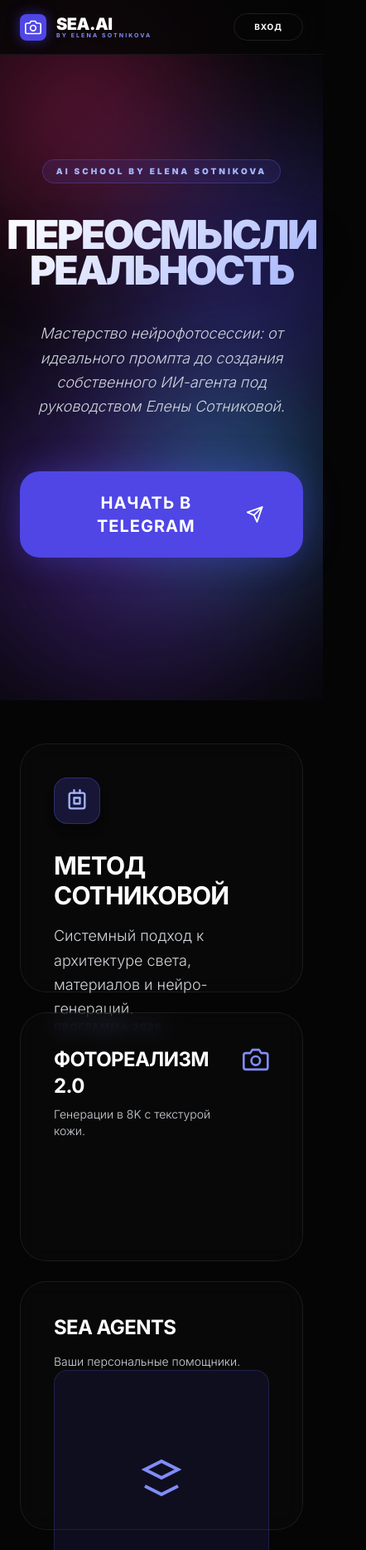
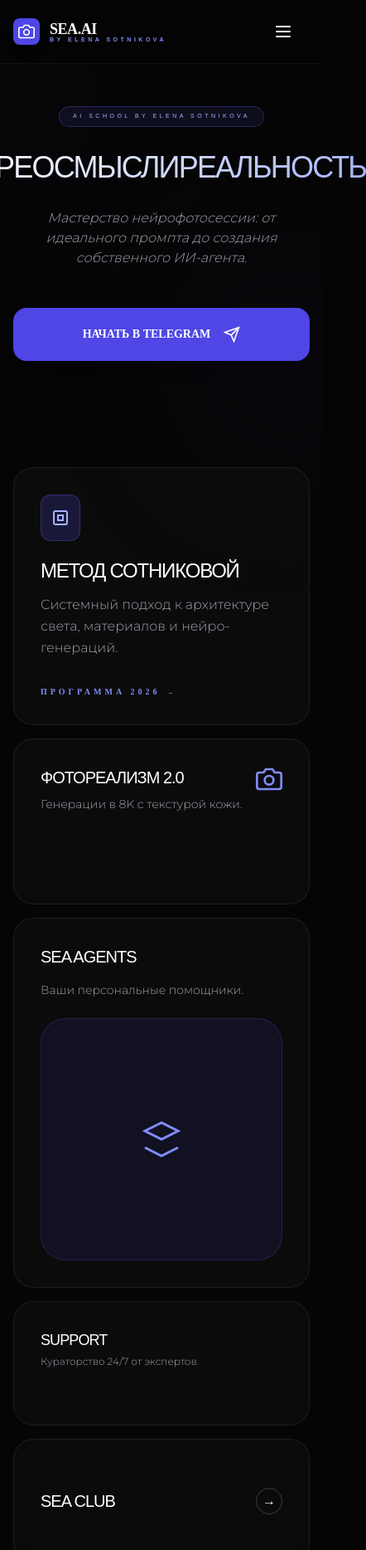
Before and after one commit to alenlawwa-spec/ai-photo-course, a plain HTML site: page index.html in a window 390 px wide. Shown: the top 1868 px of the page at 83% size, 442 px wide, since content can reach past the window. Drawn offline with nearby package versions, Linux system fonts and the light colour scheme; a web font is replaced by a local one.

Commit message:
Add files via upload

```diff
--- a/index.html
+++ b/index.html
@@ -5,24 +5,47 @@
     <meta name="viewport" content="width=device-width, initial-scale=1.0">
     <title>SEA.AI — by Elena Sotnikova</title>
     <script src="https://cdn.tailwindcss.com"></script>
-    <link href="https://fonts.googleapis.com/css2?family=Inter:wght@300;400;700;900&display=swap" rel="stylesheet">
+    <!-- Подключение новых шрифтов -->
+    <link href="https://fonts.googleapis.com/css2?family=Montserrat:wght@300;400&family=Unbounded:wght@900&display=swap" rel="stylesheet">
     <style>
+        :root {
+            --font-heading: 'Unbounded', sans-serif;
+            --font-body: 'Montserrat', sans-serif;
+        }
+
         body {
-            font-family: 'Inter', sans-serif;
+            font-family: var(--font-body);
             background-color: #050505;
             color: white;
             overflow-x: hidden;
             position: relative;
+            font-weight: 300; /* Montserrat Light */
         }
 
-        /* Анимации появления */
+        /* Стили заголовков 2026 */
+        h1, h2, h3, .heading-style {
+            font-family: var(--font-heading);
+            font-weight: 900;
+            text-transform: uppercase;
+            letter-spacing: -0.05em; /* Сближение букв */
+        }
+
+        /* Микро-акценты */
+        .brand-subtext {
+            font-family: var(--font-heading);
+            font-size: 7px;
+            letter-spacing: 0.5em; /* Экстремальный разряд */
+            text-transform: uppercase;
+        }
+
+        /* Анимации */
         @keyframes fadeUp {
-            from { opacity: 0; transform: translateY(40px); }
+            from { opacity: 0; transform: translateY(30px); }
             to { opacity: 1; transform: translateY(0); }
         }
 
         .animate-fade-up {
-            animation: fadeUp 1s cubic-bezier(0.2, 0.8, 0.2, 1) forwards;
+            animation: fadeUp 0.8s cubic-bezier(0.2, 0.8, 0.2, 1) forwards;
             opacity: 0;
         }
 
@@ -32,23 +55,13 @@
             -webkit-text-fill-color: transparent;
         }
 
-        /* Стекло для карточек */
         .glass-card {
-            background: rgba(10, 10, 10, 0.6);
+            background: rgba(15, 15, 15, 0.6);
             backdrop-filter: blur(12px);
             border: 1px solid rgba(255, 255, 255, 0.08);
-            transition: all 0.5s ease;
-            position: relative;
-            z-index: 10;
+            transition: all 0.4s ease;
         }
 
-        .glass-card:hover {
-            border-color: rgba(99, 102, 241, 0.5);
-            background: rgba(15, 15, 15, 0.8);
-            box-shadow: 0 0 50px rgba(79, 70, 229, 0.15);
-        }
-
-        /* Фоновые элементы */
         .parallax-wrapper {
             position: fixed;
             top: 0;
@@ -63,198 +76,222 @@
         .parallax-blob {
             position: absolute;
             border-radius: 50%;
-            filter: blur(60px);
-            opacity: 0.45;
+            filter: blur(80px);
+            opacity: 0.35;
             will-change: transform;
             mix-blend-mode: screen;
         }
 
-        .blob-1 {
-            width: 500px; height: 500px;
-            background: radial-gradient(circle, #4f46e5 0%, transparent 70%);
-            top: 10%; left: 10%;
+        .blob-1 { width: 40vw; height: 40vw; background: radial-gradient(circle, #4f46e5 0%, transparent 70%); top: 5%; left: -10%; }
+        .blob-2 { width: 50vw; height: 50vw; background: radial-gradient(circle, #7c3aed 0%, transparent 70%); top: 40%; right: -15%; }
+
+        #mobile-menu {
+            transform: translateY(-100%);
+            transition: transform 0.4s cubic-bezier(0.4, 0, 0.2, 1);
         }
-        .blob-2 {
-            width: 600px; height: 600px;
-            background: radial-gradient(circle, #7c3aed 0%, transparent 70%);
-            top: 40%; right: -10%;
-        }
-        .blob-3 {
-            width: 350px; height: 350px;
-            background: radial-gradient(circle, #06b6d4 0%, transparent 70%);
-            bottom: 10%; left: 20%;
-        }
-        .blob-4 {
-            width: 450px; height: 450px;
-            background: radial-gradient(circle, #db2777 0%, transparent 70%);
-            top: -10%; right: 20%;
+        #mobile-menu.open {
+            transform: translateY(0);
         }
 
-        section, nav, footer {
-            position: relative;
-            z-index: 10;
+        a, button {
+            min-height: 44px;
+            min-width: 44px;
         }
     </style>
 </head>
 <body>
 
     <div class="parallax-wrapper">
-        <div class="parallax-blob blob-1" data-speed="0.05"></div>
-        <div class="parallax-blob blob-2" data-speed="0.12"></div>
-        <div class="parallax-blob blob-3" data-speed="0.08"></div>
-        <div class="parallax-blob blob-4" data-speed="0.03"></div>
+        <div class="parallax-blob blob-1" data-speed="0.04"></div>
+        <div class="parallax-blob blob-2" data-speed="0.08"></div>
     </div>
 
     <!-- Навигация -->
-    <nav class="fixed top-0 w-full z-50 px-6 py-4 flex justify-between items-center bg-[#050505]/80 backdrop-blur-xl border-b border-white/5">
+    <nav class="fixed top-0 w-full z-[100] px-4 md:px-8 py-4 flex justify-between items-center bg-[#050505]/80 backdrop-blur-xl border-b border-white/5">
         <div class="flex items-center gap-3">
-            <div class="w-8 h-8 bg-indigo-600 rounded-lg flex items-center justify-center shadow-[0_0_15px_rgba(79,70,229,0.5)]">
+            <div class="w-8 h-8 bg-indigo-600 rounded-lg flex items-center justify-center shadow-lg">
                 <svg xmlns="http://www.w3.org/2000/svg" class="text-white w-5 h-5" viewBox="0 0 24 24" fill="none" stroke="currentColor" stroke-width="2" stroke-linecap="round" stroke-linejoin="round"><path d="M23 19a2 2 0 0 1-2 2H3a2 2 0 0 1-2-2V8a2 2 0 0 1 2-2h4l2-3h6l2 3h4a2 2 0 0 1 2 2z"/><circle cx="12" cy="13" r="4"/></svg>
             </div>
             <div class="flex flex-col leading-none">
-                <span class="text-white font-black tracking-tight text-xl uppercase leading-none">SEA.AI</span>
-                <span class="text-[7px] text-indigo-400 font-bold uppercase tracking-[0.3em]">by Elena Sotnikova</span>
+                <span class="text-white font-black tracking-tight text-lg md:text-xl uppercase leading-none font-[Unbounded]">SEA.AI</span>
+                <span class="brand-subtext text-indigo-400 font-bold">by Elena Sotnikova</span>
             </div>
         </div>
-        <div class="hidden md:flex gap-8 text-gray-400 text-sm font-medium">
-            <a href="#features" class="hover:text-white transition-colors text-[10px] uppercase tracking-widest">Возможности</a>
-            <a href="#about" class="hover:text-white transition-colors text-[10px] uppercase tracking-widest">Обучение</a>
-            <a href="#community" class="hover:text-white transition-colors text-[10px] uppercase tracking-widest">Сообщество</a>
+
+        <div class="hidden lg:flex gap-8 text-gray-400 text-[9px] font-bold uppercase tracking-[0.3em]">
+            <a href="#features" class="hover:text-white transition-colors">Возможности</a>
+            <a href="#about" class="hover:text-white transition-colors">Обучение</a>
+            <a href="#community" class="hover:text-white transition-colors">Сообщество</a>
         </div>
-        <button class="px-6 py-2 rounded-full border border-white/10 text-white text-[10px] font-bold uppercase tracking-widest hover:bg-white hover:text-black transition-all duration-300">
+
+        <div class="flex items-center gap-4">
+            <button class="hidden sm:block px-6 py-2 rounded-full border border-white/10 text-white text-[9px] font-bold uppercase tracking-[0.3em] hover:bg-white hover:text-black transition-all">
                 Вход
             </button>
+            <button id="menu-toggle" class="lg:hidden text-white focus:outline-none">
+                <svg id="menu-icon" xmlns="http://www.w3.org/2000/svg" class="h-6 w-6" fill="none" viewBox="0 0 24 24" stroke="currentColor">
+                    <path stroke-linecap="round" stroke-linejoin="round" stroke-width="2" d="M4 6h16M4 12h16M4 18h16" />
+                </svg>
+            </button>
+        </div>
     </nav>
 
-    <!-- Главный экран -->
-    <section class="pt-48 pb-32 px-6 flex flex-col items-center text-center">
-        <!-- ЗАМЕНА: Education -> School -->
-        <div class="animate-fade-up inline-flex items-center gap-2 px-4 py-1.5 rounded-full border border-indigo-500/30 bg-indigo-500/10 mb-10 backdrop-blur-sm" style="animation-delay: 0.1s">
-            <span class="text-[10px] font-black tracking-[0.3em] uppercase text-indigo-300">AI SCHOOL by Elena Sotnikova</span>
+    <!-- Мобильное меню -->
+    <div id="mobile-menu" class="fixed top-0 left-0 w-full h-fit bg-[#0a0a0a] z-[90] pt-24 pb-10 px-6 border-b border-white/10 lg:hidden shadow-2xl">
+        <div class="flex flex-col gap-6 text-center">
+            <a href="#features" class="mobile-link text-xl font-black uppercase tracking-tighter font-[Unbounded]">Возможности</a>
+            <a href="#about" class="mobile-link text-xl font-black uppercase tracking-tighter font-[Unbounded]">Обучение</a>
+            <a href="#community" class="mobile-link text-xl font-black uppercase tracking-tighter font-[Unbounded]">Сообщество</a>
+            <button class="mt-4 w-full py-4 rounded-2xl bg-indigo-600 font-black uppercase tracking-widest font-[Unbounded] text-xs">Вход</button>
+        </div>
     </div>
 
-        <h1 class="animate-fade-up text-5xl md:text-8xl lg:text-[110px] font-black tracking-tighter mb-10 leading-[0.9] text-gradient drop-shadow-2xl uppercase" style="animation-delay: 0.2s">
-            ПЕРЕОСМЫСЛИ<br>РЕАЛЬНОСТЬ
+    <!-- Hero Section -->
+    <section class="relative pt-32 md:pt-48 pb-20 md:pb-32 px-4 flex flex-col items-center text-center">
+        <div class="animate-fade-up inline-flex items-center gap-2 px-4 py-1.5 rounded-full border border-indigo-500/30 bg-indigo-500/10 mb-8 md:mb-10 backdrop-blur-sm">
+            <span class="brand-subtext text-indigo-300">AI SCHOOL by Elena Sotnikova</span>
+        </div>
+
+        <h1 class="animate-fade-up text-4xl sm:text-6xl md:text-8xl lg:text-[110px] mb-8 md:mb-10 leading-[0.95] md:leading-[0.9] text-gradient">
+            ПЕРЕОСМЫСЛИ<br class="hidden sm:block">РЕАЛЬНОСТЬ
         </h1>
 
-        <p class="animate-fade-up max-w-3xl text-lg md:text-2xl text-gray-300 mb-16 leading-relaxed font-light italic" style="animation-delay: 0.3s">
-            Мастерство нейрофотосессии: от идеального промпта до создания собственного ИИ-агента под руководством Елены Сотниковой.
+        <p class="animate-fade-up max-w-2xl text-base md:text-xl text-gray-400 mb-12 md:mb-16 px-4 md:px-0 font-light italic">
+            Мастерство нейрофотосессии: от идеального промпта до создания собственного ИИ-агента.
         </p>
 
-        <a href="https://t.me/yourchannel" class="animate-fade-up group relative px-12 py-6 rounded-3xl bg-indigo-600 text-white font-bold text-xl overflow-hidden transition-all hover:bg-indigo-500 hover:scale-105 active:scale-95 shadow-[0_0_40px_rgba(79,70,229,0.4)]" style="animation-delay: 0.4s">
-            <span class="relative flex items-center gap-4 uppercase tracking-wider z-10">
-                Начать в Telegram
-                <svg xmlns="http://www.w3.org/2000/svg" class="w-6 h-6" viewBox="0 0 24 24" fill="none" stroke="currentColor" stroke-width="2" stroke-linecap="round" stroke-linejoin="round"><line x1="22" y1="2" x2="11" y2="13"/><polygon points="22 2 15 22 11 13 2 9 22 2"/></svg>
-            </span>
+        <a href="https://t.me/yourchannel" class="animate-fade-up w-full sm:w-auto flex justify-center items-center gap-4 px-8 md:px-12 py-5 md:py-6 rounded-2xl md:rounded-[40px] bg-indigo-600 text-white font-black text-sm md:text-lg shadow-lg hover:bg-indigo-500 transition-all active:scale-95 font-[Unbounded]">
+            НАЧАТЬ В TELEGRAM
+            <svg xmlns="http://www.w3.org/2000/svg" class="w-5 h-5 md:w-6 h-6" viewBox="0 0 24 24" fill="none" stroke="currentColor" stroke-width="2"><line x1="22" y1="2" x2="11" y2="13"/><polygon points="22 2 15 22 11 13 2 9 22 2"/></svg>
         </a>
     </section>
 
     <!-- Bento Grid -->
-    <section id="features" class="max-w-7xl mx-auto px-6 py-24">
-        <div class="grid grid-cols-1 md:grid-cols-4 gap-6 auto-rows-[300px]">
+    <section id="features" class="max-w-7xl mx-auto px-4 md:px-6 py-12 md:py-24">
+        <div class="grid grid-cols-1 sm:grid-cols-2 lg:grid-cols-4 gap-4 md:gap-6 auto-rows-min lg:auto-rows-[300px]">
 
-            <div class="animate-fade-up glass-card md:col-span-2 md:row-span-2 p-10 rounded-[32px] flex flex-col justify-between" style="animation-delay: 0.5s">
+            <div class="animate-fade-up glass-card sm:col-span-2 lg:row-span-2 p-8 md:p-10 rounded-[24px] md:rounded-[40px] flex flex-col justify-between order-1">
                 <div>
-                    <div class="w-14 h-14 rounded-2xl bg-indigo-900/40 border border-indigo-500/30 flex items-center justify-center mb-8 shadow-lg">
-                        <svg xmlns="http://www.w3.org/2000/svg" class="text-indigo-300 w-7 h-7" viewBox="0 0 24 24" fill="none" stroke="currentColor" stroke-width="2" stroke-linecap="round" stroke-linejoin="round"><rect x="4" y="4" width="16" height="16" rx="2" ry="2"/><rect x="9" y="9" width="6" height="6"/><line x1="9" y1="1" x2="9" y2="4"/><line x1="15" y1="1" x2="15" y2="4"/></svg>
+                    <div class="w-12 h-12 md:w-14 h-14 rounded-xl bg-indigo-900/40 border border-indigo-500/30 flex items-center justify-center mb-6 md:mb-8">
+                        <svg xmlns="http://www.w3.org/2000/svg" class="text-indigo-300 w-6 h-6 md:w-7 h-7" viewBox="0 0 24 24" fill="none" stroke="currentColor" stroke-width="2"><rect x="4" y="4" width="16" height="16" rx="2"/><rect x="9" y="9" width="6" height="6"/></svg>
                     </div>
-                    <h3 class="text-3xl font-bold mb-4 uppercase tracking-tight">Метод Сотниковой</h3>
-                    <p class="text-gray-300 text-lg font-light leading-relaxed">Системный подход к архитектуре света, материалов и нейро-генераций.</p>
+                    <h3 class="text-2xl md:text-3xl mb-4 leading-none">Метод Сотниковой</h3>
+                    <p class="text-gray-400 text-base md:text-lg font-light leading-relaxed">Системный подход к архитектуре света, материалов и нейро-генераций.</p>
                 </div>
-                <div class="text-indigo-400 font-bold uppercase text-xs tracking-widest">Программа 2026 →</div>
+                <div class="mt-8 text-indigo-400 font-bold uppercase text-[10px] tracking-[0.4em] font-[Unbounded]">Программа 2026 →</div>
             </div>
 
-            <div class="animate-fade-up glass-card md:col-span-2 p-10 rounded-[32px] flex flex-col justify-between" style="animation-delay: 0.6s">
-                <div class="flex items-start justify-between">
+            <div class="animate-fade-up glass-card sm:col-span-2 p-8 md:p-10 rounded-[24px] md:rounded-[40px] flex flex-col justify-between order-2 min-h-[200px]">
+                <div class="flex items-start justify-between gap-4">
                     <div>
-                        <h3 class="text-2xl font-bold mb-2 uppercase tracking-tight text-white">Фотореализм 2.0</h3>
-                        <p class="text-gray-300 font-light text-sm">Генерации в 8K с текстурой кожи.</p>
+                        <h3 class="text-xl md:text-2xl mb-2">Фотореализм 2.0</h3>
+                        <p class="text-gray-400 font-light text-sm">Генерации в 8K с текстурой кожи.</p>
                     </div>
-                    <svg xmlns="http://www.w3.org/2000/svg" class="text-indigo-400 w-8 h-8" viewBox="0 0 24 24" fill="none" stroke="currentColor" stroke-width="2" stroke-linecap="round" stroke-linejoin="round"><path d="M23 19a2 2 0 0 1-2 2H3a2 2 0 0 1-2-2V8a2 2 0 0 1 2-2h4l2-3h6l2 3h4a2 2 0 0 1 2 2z"/><circle cx="12" cy="13" r="4"/></svg>
+                    <svg xmlns="http://www.w3.org/2000/svg" class="text-indigo-400 w-8 h-8 shrink-0" fill="none" stroke="currentColor" stroke-width="2" viewBox="0 0 24 24"><path d="M23 19a2 2 0 0 1-2 2H3a2 2 0 0 1-2-2V8a2 2 0 0 1 2-2h4l2-3h6l2 3h4a2 2 0 0 1 2 2z"/><circle cx="12" cy="13" r="4"/></svg>
                 </div>
             </div>
 
-            <div class="animate-fade-up glass-card md:row-span-2 p-10 rounded-[32px] flex flex-col justify-between" style="animation-delay: 0.7s">
+            <div class="animate-fade-up glass-card lg:row-span-2 p-8 md:p-10 rounded-[24px] md:rounded-[40px] flex flex-col justify-between order-3 lg:order-4 min-h-[300px]">
                 <div>
-                    <h3 class="text-2xl font-bold mb-4 leading-tight uppercase tracking-tight text-white">SEA Agents</h3>
-                    <p class="text-gray-300 font-light text-sm">Ваши персональные помощники.</p>
+                    <h3 class="text-xl md:text-2xl mb-4">SEA Agents</h3>
+                    <p class="text-gray-400 font-light text-sm">Ваши персональные помощники.</p>
                 </div>
-                <div class="w-full aspect-square bg-indigo-900/20 rounded-2xl border border-indigo-500/20 flex items-center justify-center">
-                    <svg xmlns="http://www.w3.org/2000/svg" class="text-indigo-400 w-12 h-12" viewBox="0 0 24 24" fill="none" stroke="currentColor" stroke-width="2"><polygon points="12 2 2 7 12 12 22 7 12 2"/><polyline points="2 17 12 22 22 17"/></svg>
+                <div class="w-full aspect-square bg-indigo-900/20 rounded-[30px] border border-indigo-500/20 flex items-center justify-center mt-6">
+                    <svg xmlns="http://www.w3.org/2000/svg" class="text-indigo-400 w-12 h-12" fill="none" stroke="currentColor" stroke-width="1.5" viewBox="0 0 24 24"><polygon points="12 2 2 7 12 12 22 7 12 2"/><polyline points="2 17 12 22 22 17"/></svg>
                 </div>
             </div>
 
-            <div class="animate-fade-up glass-card p-10 rounded-[32px]" style="animation-delay: 0.8s">
-                <h3 class="text-xl font-bold mb-2 uppercase tracking-tight text-white">Support</h3>
-                <p class="text-gray-300 text-sm font-light">Кураторство 24/7.</p>
+            <div class="animate-fade-up glass-card p-8 rounded-[24px] order-4 lg:order-3 min-h-[150px]">
+                <h3 class="text-lg mb-1">Support</h3>
+                <p class="text-gray-400 text-xs font-light">Кураторство 24/7 от экспертов.</p>
             </div>
 
-            <div class="animate-fade-up glass-card md:col-span-2 p-10 rounded-[32px] flex items-center justify-between" style="animation-delay: 0.9s">
-                <div>
-                    <h3 class="text-2xl font-bold mb-2 uppercase tracking-tight text-white">SEA CLUB</h3>
-                    <p class="text-gray-300 font-light text-sm italic">База коммерческих заказов.</p>
-                </div>
+            <div class="animate-fade-up glass-card sm:col-span-1 lg:col-span-2 p-8 rounded-[24px] order-5 flex items-center justify-between min-h-[150px]">
+                <h3 class="text-xl md:text-2xl">SEA CLUB</h3>
+                <div class="w-8 h-8 rounded-full border border-white/20 flex items-center justify-center">→</div>
             </div>
 
         </div>
     </section>
 
-    <!-- Hook Section -->
-    <section id="about" class="py-32 px-6 border-y border-white/5 relative overflow-hidden">
-         <div class="absolute inset-0 bg-black/40 backdrop-blur-sm -z-10"></div>
-        <div class="max-w-6xl mx-auto flex flex-col lg:flex-row items-center gap-20">
-            <div class="flex-1">
-                <h2 class="text-4xl md:text-6xl font-black mb-10 leading-tight uppercase">Архитектор <br> <span class="text-indigo-500 italic text-gradient">Смыслов.</span></h2>
-                <div class="space-y-6 text-gray-300 text-xl font-light leading-relaxed">
-                    <p>SEA.AI — это проект Елены Сотниковой, созданный для тех, кто готов выйти за рамки привычной фотографии.</p>
-                    <p>Это самый высокооплачиваемый навык десятилетия. Вы научитесь управлять кодом реальности.</p>
+    <!-- About Section -->
+    <section id="about" class="py-20 md:py-32 px-4 border-y border-white/5 relative">
+        <div class="max-w-6xl mx-auto flex flex-col lg:flex-row items-center gap-12 md:gap-20">
+            <div class="flex-1 text-center lg:text-left">
+                <h2 class="text-3xl md:text-5xl lg:text-6xl mb-8 leading-tight">Архитектор <br> <span class="text-indigo-500 italic text-gradient underline decoration-indigo-500/20 underline-offset-8">Смыслов.</span></h2>
+                <div class="space-y-6 text-gray-400 text-lg md:text-xl font-light leading-relaxed">
+                    <p>SEA.AI — это проект для тех, кто готов выйти за рамки привычной фотографии.</p>
+                    <p>Вы научитесь управлять кодом реальности и создавать коммерческий контент нового уровня.</p>
                 </div>
             </div>
-            <div class="flex-1 w-full bg-[#111]/80 rounded-[60px] border border-[#333] aspect-square flex items-center justify-center relative overflow-hidden">
-                <svg xmlns="http://www.w3.org/2000/svg" class="w-48 h-48 text-indigo-500 opacity-20" viewBox="0 0 24 24" fill="none" stroke="currentColor" stroke-width="1"><path d="M23 19a2 2 0 0 1-2 2H3a2 2 0 0 1-2-2V8a2 2 0 0 1 2-2h4l2-3h6l2 3h4a2 2 0 0 1 2 2z"/><circle cx="12" cy="13" r="4"/></svg>
+            <div class="flex-1 w-full max-w-[500px] aspect-square bg-[#111] rounded-[40px] md:rounded-[80px] border border-[#333] flex items-center justify-center">
+                 <svg xmlns="http://www.w3.org/2000/svg" class="w-32 md:w-48 h-32 md:h-48 text-indigo-500 opacity-20" viewBox="0 0 24 24" fill="none" stroke="currentColor" stroke-width="1"><path d="M23 19a2 2 0 0 1-2 2H3a2 2 0 0 1-2-2V8a2 2 0 0 1 2-2h4l2-3h6l2 3h4a2 2 0 0 1 2 2z"/><circle cx="12" cy="13" r="4"/></svg>
             </div>
         </div>
     </section>
 
-    <!-- Final CTA -->
-    <section id="community" class="max-w-7xl mx-auto px-6 py-32">
-        <div class="relative p-12 md:p-32 rounded-[64px] bg-gradient-to-br from-[#111] to-black border border-[#333] overflow-hidden text-center group">
-            <h2 class="text-4xl md:text-7xl font-black text-white mb-8 tracking-tighter uppercase">Создавайте <br> с SEA.AI</h2>
-            <a href="#" class="inline-flex items-center gap-4 px-16 py-8 rounded-[32px] bg-white text-black font-black text-2xl hover:scale-105 transition-all duration-500 shadow-[0_0_50px_rgba(255,255,255,0.2)] uppercase tracking-tighter">
+    <!-- CTA -->
+    <section id="community" class="max-w-7xl mx-auto px-4 py-20 md:py-32">
+        <div class="relative p-10 md:p-24 lg:p-32 rounded-[40px] md:rounded-[80px] bg-gradient-to-br from-[#111] to-black border border-[#333] overflow-hidden text-center">
+            <h2 class="text-3xl md:text-6xl lg:text-7xl text-white mb-10 tracking-tighter leading-none">Создавайте <br> с SEA.AI</h2>
+            <a href="#" class="w-full sm:w-auto inline-flex justify-center items-center px-10 md:px-16 py-6 md:py-8 rounded-2xl md:rounded-[40px] bg-white text-black font-black text-xl md:text-2xl hover:scale-105 transition-all font-[Unbounded] tracking-tighter">
                 ПРИСОЕДИНИТЬСЯ
             </a>
         </div>
     </section>
 
     <!-- Footer -->
-    <footer class="border-t border-[#333] py-16 px-6 text-center">
+    <footer class="border-t border-[#333] py-12 md:py-16 px-6 text-center">
         <div class="max-w-7xl mx-auto flex flex-col md:flex-row justify-between items-center gap-8">
             <div class="flex flex-col items-center md:items-start leading-tight">
-                <span class="text-white font-black tracking-tight text-xl uppercase">SEA.AI</span>
-                <span class="text-[8px] text-gray-500 uppercase tracking-widest font-bold">by Elena Sotnikova</span>
+                <span class="text-white font-black tracking-tight text-xl uppercase font-[Unbounded]">SEA.AI</span>
+                <span class="brand-subtext text-gray-600 mt-2">by Elena Sotnikova</span>
             </div>
-            <p class="text-gray-500 text-[10px] uppercase tracking-[0.4em] font-black">© 2026 ПЕРЕОСМЫСЛИ РЕАЛЬНОСТЬ</p>
+            <p class="brand-subtext text-gray-700 order-3 md:order-2">© 2026 ПЕРЕОСМЫСЛИ РЕАЛЬНОСТЬ</p>
+            <div class="flex gap-6 brand-subtext text-gray-500 order-2 md:order-3">
+                <a href="#" class="hover:text-white transition-colors">TG</a>
+                <a href="#" class="hover:text-white transition-colors">INST</a>
+            </div>
         </div>
     </footer>
 
     <script>
         document.addEventListener('DOMContentLoaded', () => {
             const blobs = document.querySelectorAll('.parallax-blob');
+            const menuToggle = document.getElementById('menu-toggle');
+            const mobileMenu = document.getElementById('mobile-menu');
+            const mobileLinks = document.querySelectorAll('.mobile-link');
 
+            menuToggle.addEventListener('click', () => {
+                mobileMenu.classList.toggle('open');
+            });
+
+            mobileLinks.forEach(link => {
+                link.addEventListener('click', () => {
+                    mobileMenu.classList.remove('open');
+                });
+            });
+
+            const isMobile = window.matchMedia("(max-width: 768px)").matches;
+
+            if (!isMobile) {
                 function updateParallax() {
                     const scrollY = window.scrollY;
-
                     blobs.forEach(blob => {
                         const speed = parseFloat(blob.getAttribute('data-speed'));
-                    const yPos = -(scrollY * speed * 2);
-                    const xPos = Math.sin(scrollY * 0.002 + speed * 10) * 30;
+                        const yPos = -(scrollY * speed * 2.5);
+                        const xPos = Math.sin(scrollY * 0.001 + speed * 5) * 40;
                         blob.style.transform = `translate3d(${xPos}px, ${yPos}px, 0)`;
                     });
-
                     requestAnimationFrame(updateParallax);
                 }
-
                 requestAnimationFrame(updateParallax);
+            } else {
+                blobs.forEach(blob => {
+                    blob.style.opacity = "0.2";
+                    blob.style.filter = "blur(100px)";
+                });
+            }
         });
     </script>
 
```
Lines whose indentation alone changed are shown as unchanged.
